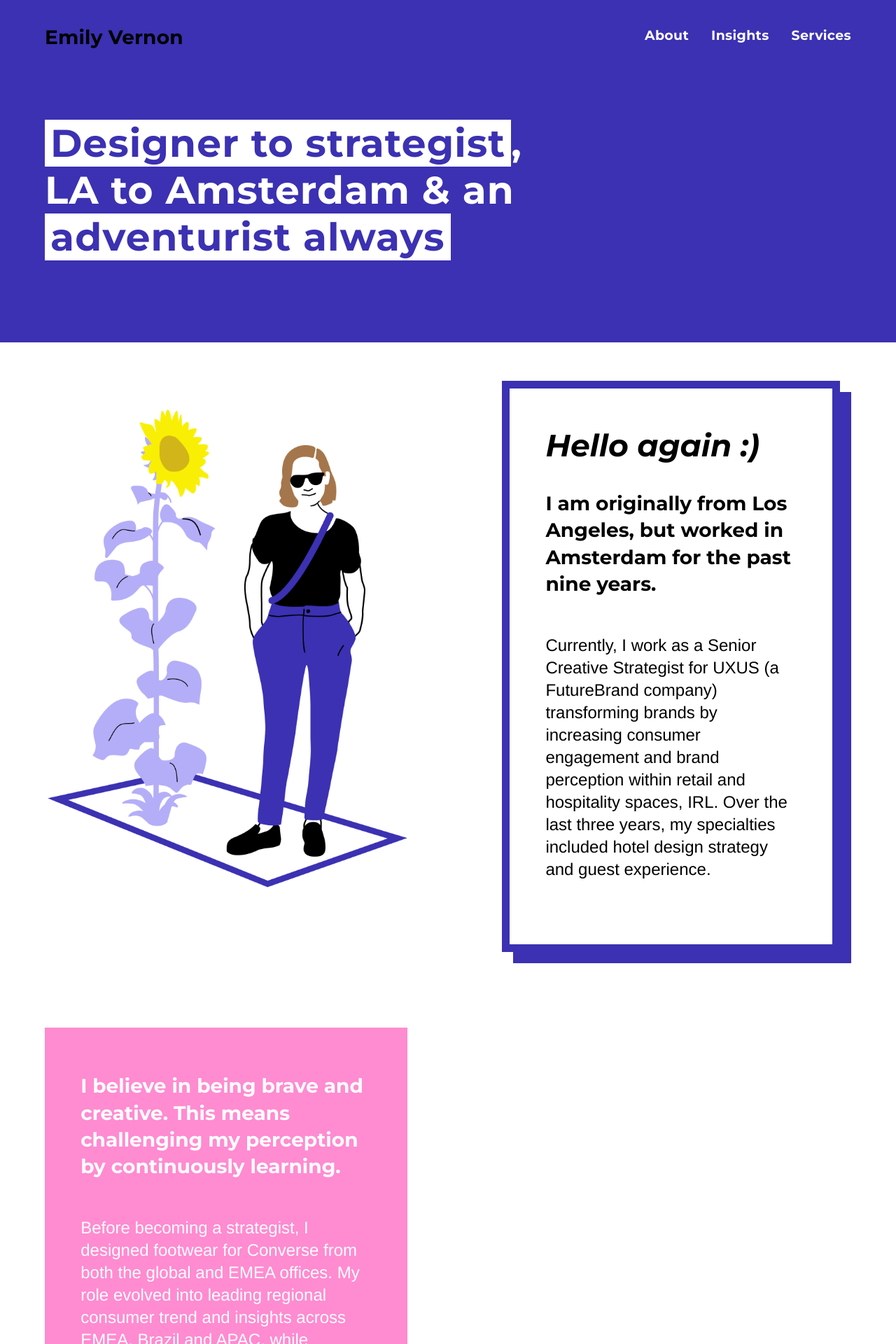
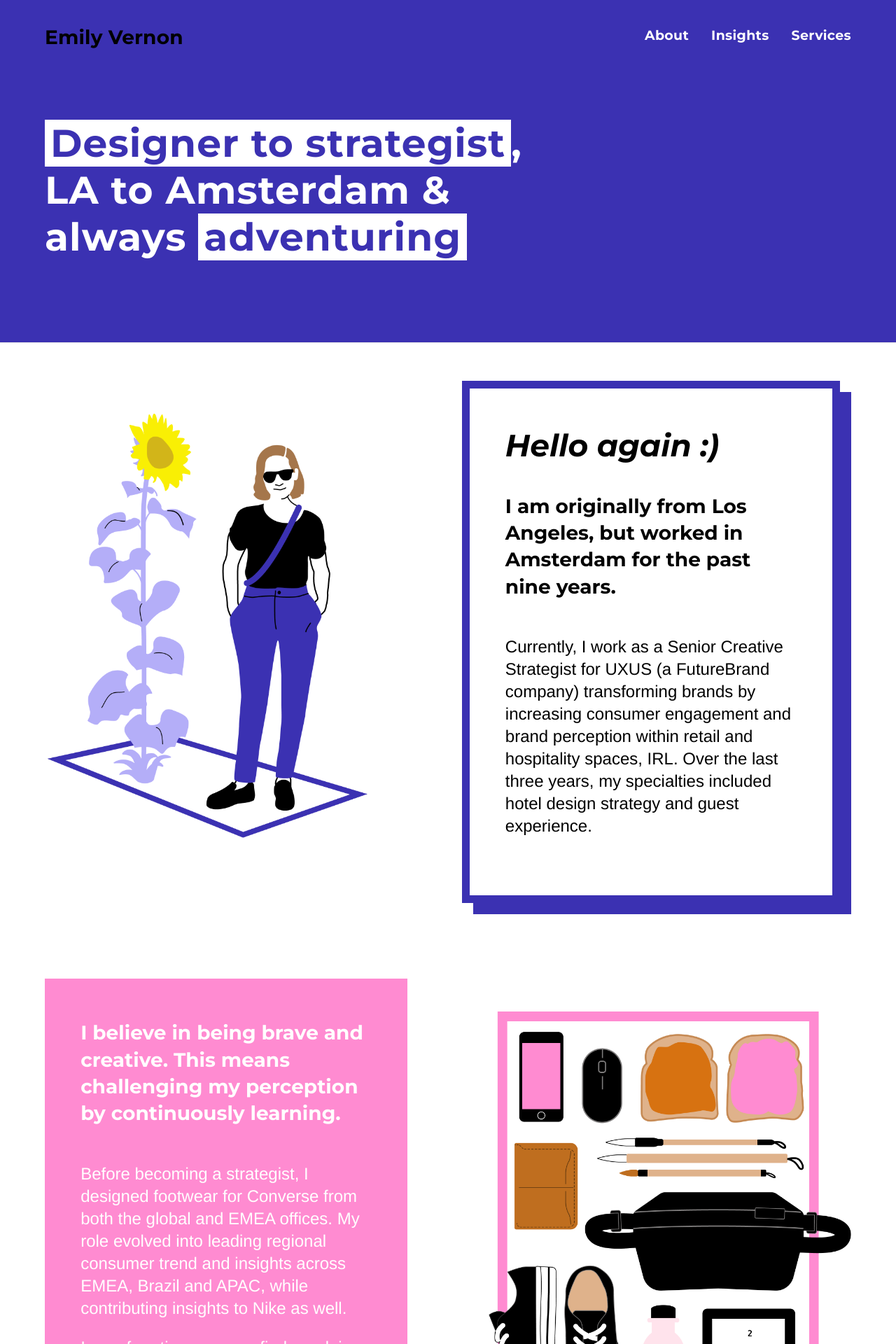
Before and after one commit to emilygv/emilyvernon.com, a Jekyll site: the page built from about.md, in a window 1280 px wide. Shown: the top 1920 px of the page at 70% size. Built offline with Jekyll 4.4.1, drawn with Linux system fonts in a browser that asks for light colours; nearby versions of some CDN libraries; some of the changed text lies outside the part shown.

Commit message:
change margin, padding, about image

```diff
--- a/_data/home_page.yml
+++ b/_data/home_page.yml
@@ -11,7 +11,7 @@
 
   - type: image_text_row
     style: blue reverse
-    image_width: 60%
+    image_width: 57%
     text_width: 30%
     image: /assets/img/experiences_illustration.png
     h2: The benchmark of creative-centric brands is changing
--- a/_sass/theme.scss
+++ b/_sass/theme.scss
@@ -454,11 +454,12 @@
       font-weight: 700;
       font-style: italic;
       font-family: $second-font-family;
-      padding: 3vh 4vw 0vh 4vw;
+      padding: 3vh 4vw 1vh 4vw;
       margin: 0;
 
       @media screen and (max-width: 768px) {
-        padding: 2vh 4vw 0vh 4vw;
+        padding-bottom: 0vh;
+        @include rfs(48);
       }
     }
 
@@ -467,11 +468,12 @@
       font-weight: 700;
       line-height: 2.4rem;
       font-family: $second-font-family;
-      padding: 1vh 4vw 0vh 4vw;
+      padding: 3.5vh 4vw 3vh 4vw;
+      margin: 0;
 
       @media screen and (max-width: 768px) {
-        line-height: 2.4rem;
-        padding: 0vh 4vw 0vh 3vw;
+        line-height: 2.1rem;
+        padding-bottom: 2vh;
       }
     }
 
@@ -480,20 +482,21 @@
       font-weight: 400;
       font-family: $base-font-family;
       line-height: 2rem;
-      padding: 0vh 4vw 4.5vh 4vw;
+      padding: 0vh 4vw 3.5vh 4vw;
+      margin: 0;
 
       @media screen and (max-width: 768px) {
-        padding: 0vh 4vw 3.5vh 4vw;
+        padding-bottom: 1.5vh;
       }
     }
 
     .button-container {
       float: none;
       text-align: center;
-      margin: 2vh 2vw 2vh 2vw;
+      margin: 2vh 2vw 3vh 2vw;
 
       @media screen and (max-width: 768px) {
-        margin: 0vh 4vw;
+        margin: 3vh 4vw 0vh 4vw;
         width: 90%;
       }
     }
@@ -508,27 +511,6 @@
 
   &.reverse {
     flex-direction: row-reverse;
-  }
-
-  @media screen and (max-width: 768px) {
-    flex-direction: column;
-    margin-top: 4vh;
-    margin-bottom: 6vh;
-
-    .image, .text {
-      min-width: 100%;
-    }
-
-    .text {
-      display: block;
-      max-width: 100%;
-      margin: 4vh 0 0 0;
-      padding: 5vh 0 5vh 0vw;
-    }
-
-    &.reverse {
-      flex-direction: column;
-    }
   }
 
   &.pink {
@@ -552,6 +534,27 @@
 
     .button a:hover {
       color: $brand-color;
+    }
+  }
+
+  @media screen and (max-width: 768px) {
+    flex-direction: column;
+    margin-top: 4vh;
+    margin-bottom: 6vh;
+
+    .image, .text {
+      min-width: 100%;
+    }
+
+    .text {
+      display: block;
+      max-width: 100%;
+      margin: 4vh 0 0 0;
+      padding: 5vh 0 5vh 0vw;
+    }
+
+    &.reverse {
+      flex-direction: column;
     }
   }
 
--- a/about.md
+++ b/about.md
@@ -3,7 +3,7 @@
 permalink: /about/
 title: About Emily Vernon, including her story and principles
 description: Get to know Emily Vernon better. She is a guest and customer experience consultant in Amsterdam with experience in footwear design and brand strategy.
-hero_text: <span class="highlight">Designer to strategist</span>, LA to Amsterdam & an <span class="highlight">adventurist always</span>
+hero_text: <span class="highlight">Designer to strategist</span>, LA to Amsterdam & always <span class="highlight">adventuring</span>
 # hero_image: /assets/img/about.png
 # hero_bgcolor: "#d4e8d5"
 ---
```
Also changed, not shown: _data/about.yml (+5 -4 lines), assets/img/about_illustration.png (added).
